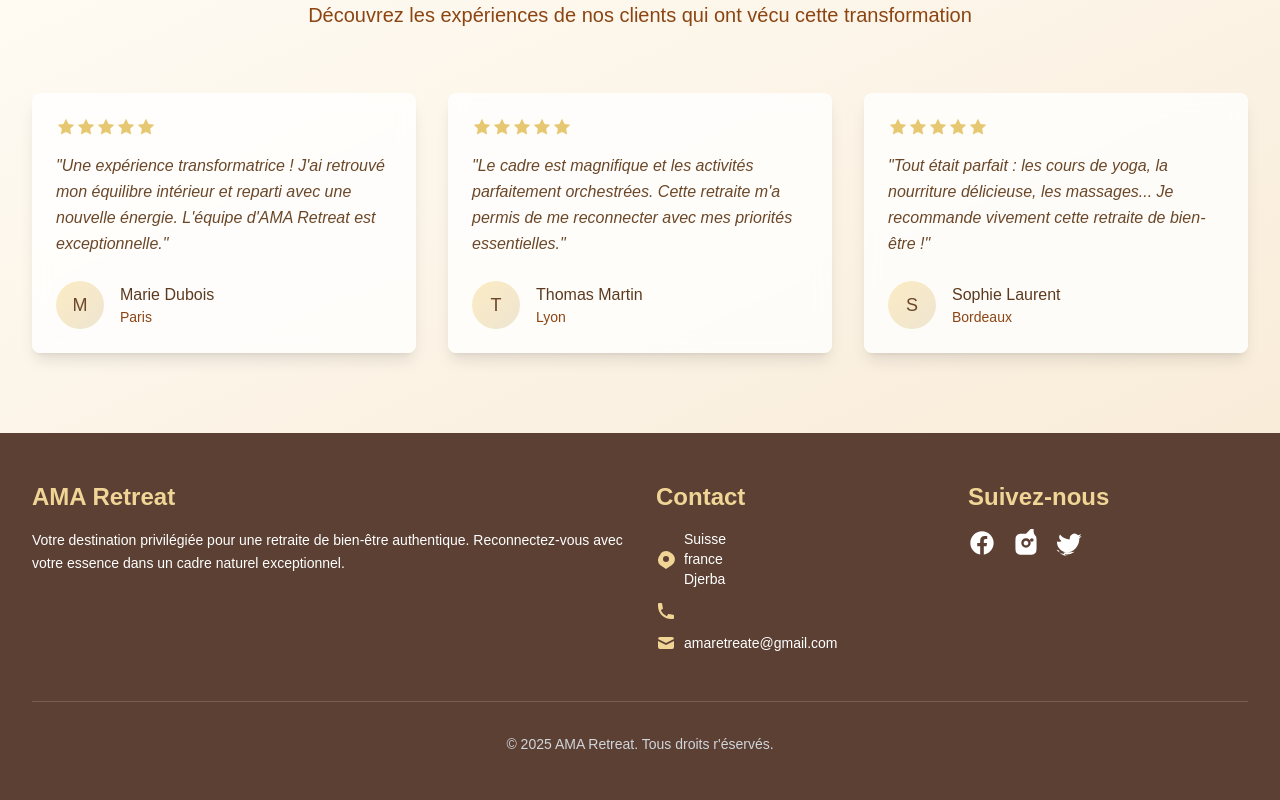
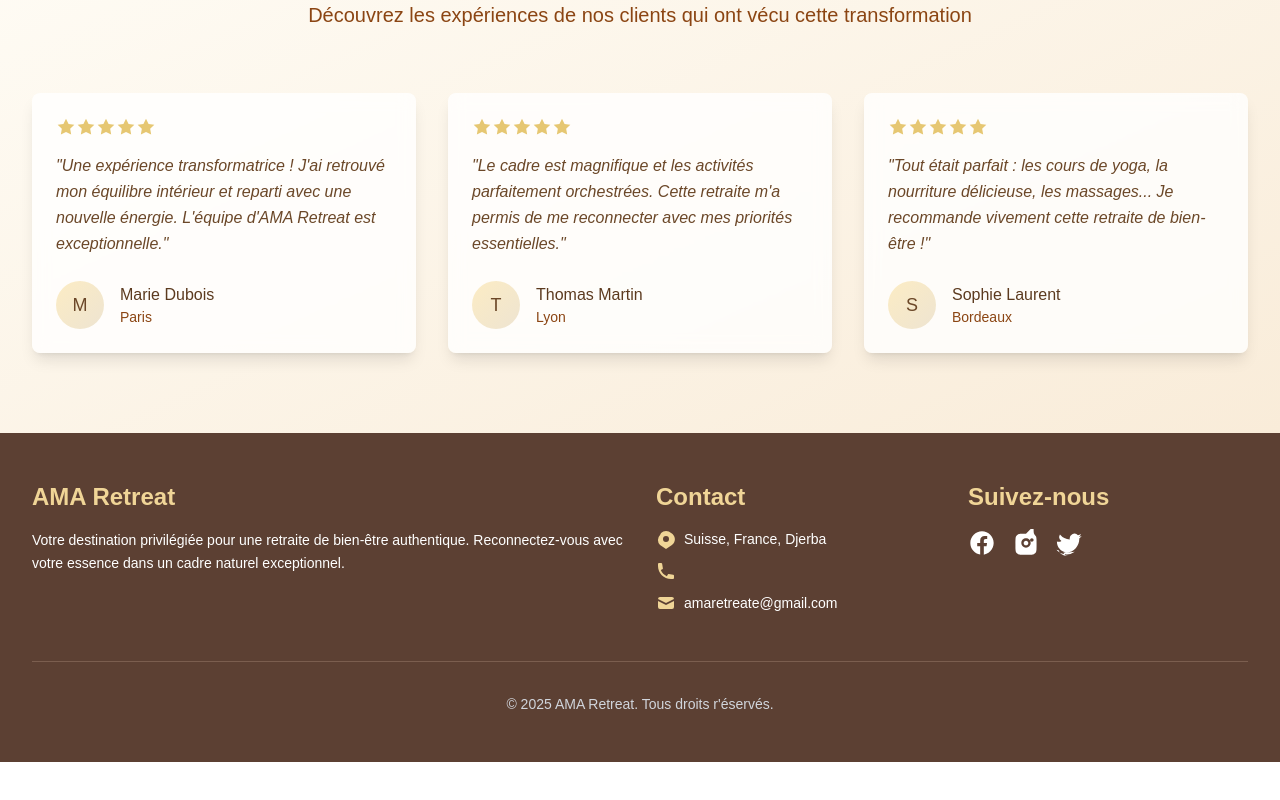
Before and after one commit to NawresAbid/Ama-Retreat, a Next.js app: page / in a window 1280 px wide. Shown: the part 3726-4526 px from the top of the page. After the commit the page ends 4488 px from the top, so only its background shows below. Built offline with nearby package versions, Linux system fonts and the light colour scheme; no server answers; the database is empty.

Commit message:
Update Footer

```diff
--- a/components/Footer.tsx
+++ b/components/Footer.tsx
@@ -39,8 +39,8 @@ const Footer = () => {
               <svg className="w-5 h-5 mr-2 text-[#F0D597]" fill="currentColor" viewBox="0 0 20 20">
                 <path fillRule="evenodd" d="M5.05 4.05a7 7 0 0110.049 0A7 7 0 0115.95 15.95L10 20l-5.95-4.05a7 7 0 010-10.049zM10 13a3 3 0 100-6 3 3 0 000 6z" clipRule="evenodd" />
               </svg>
-             Suisse<br/>
-             france<br/>
+             Suisse,
+             France,
              Djerba
             </li>
             <li className="flex items-center">
```
